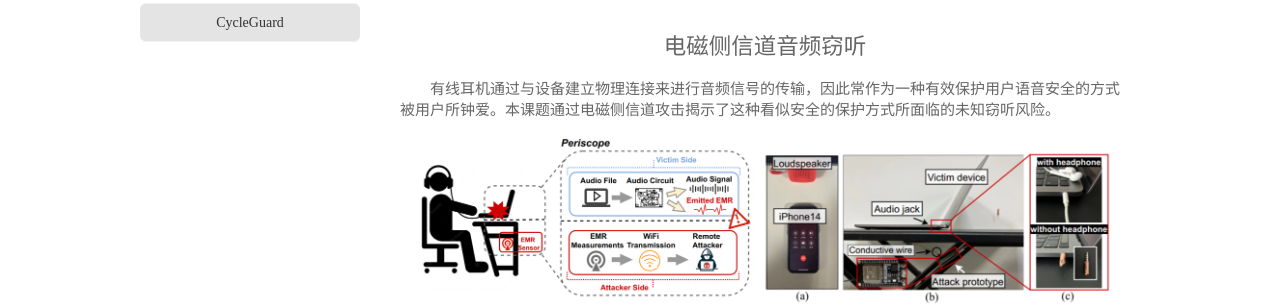
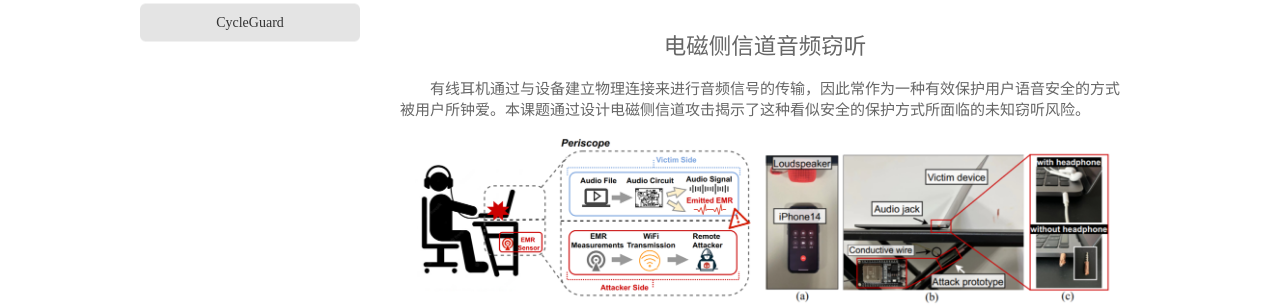
Before and after one commit to senseclab/senseclab.github.io, a Jekyll site: the page built from pages/soft-robotics.html, in a window 1280 px wide. Shown: the part 334-639 px from the top of the page. Built offline with Jekyll 4.4.1, drawn with Linux system fonts in a browser that asks for light colours.

Commit message:
Update soft-robotics.html

```diff
--- a/pages/soft-robotics.html
+++ b/pages/soft-robotics.html
@@ -17,7 +17,7 @@
       <div style="margin-top:30px"></div>
       <h2 align="center"><a>电磁侧信道音频窃听</a></h2>
       <br>
-      <p style="text-indent:2em"><a> 有线耳机通过与设备建立物理连接来进行音频信号的传输，因此常作为一种有效保护用户语音安全的方式被用户所钟爱。本课题通过电磁侧信道攻击揭示了这种看似安全的保护方式所面临的未知窃听风险。</a></p>
+      <p style="text-indent:2em"><a> 有线耳机通过与设备建立物理连接来进行音频信号的传输，因此常作为一种有效保护用户语音安全的方式被用户所钟爱。本课题通过设计电磁侧信道攻击揭示了这种看似安全的保护方式所面临的未知窃听风险。</a></p>
       <br>
       <p align="center"><a><img src="/images/research/Periscope1.png" width="700" alt="Periscope"/></a></p>
       <br>
```
